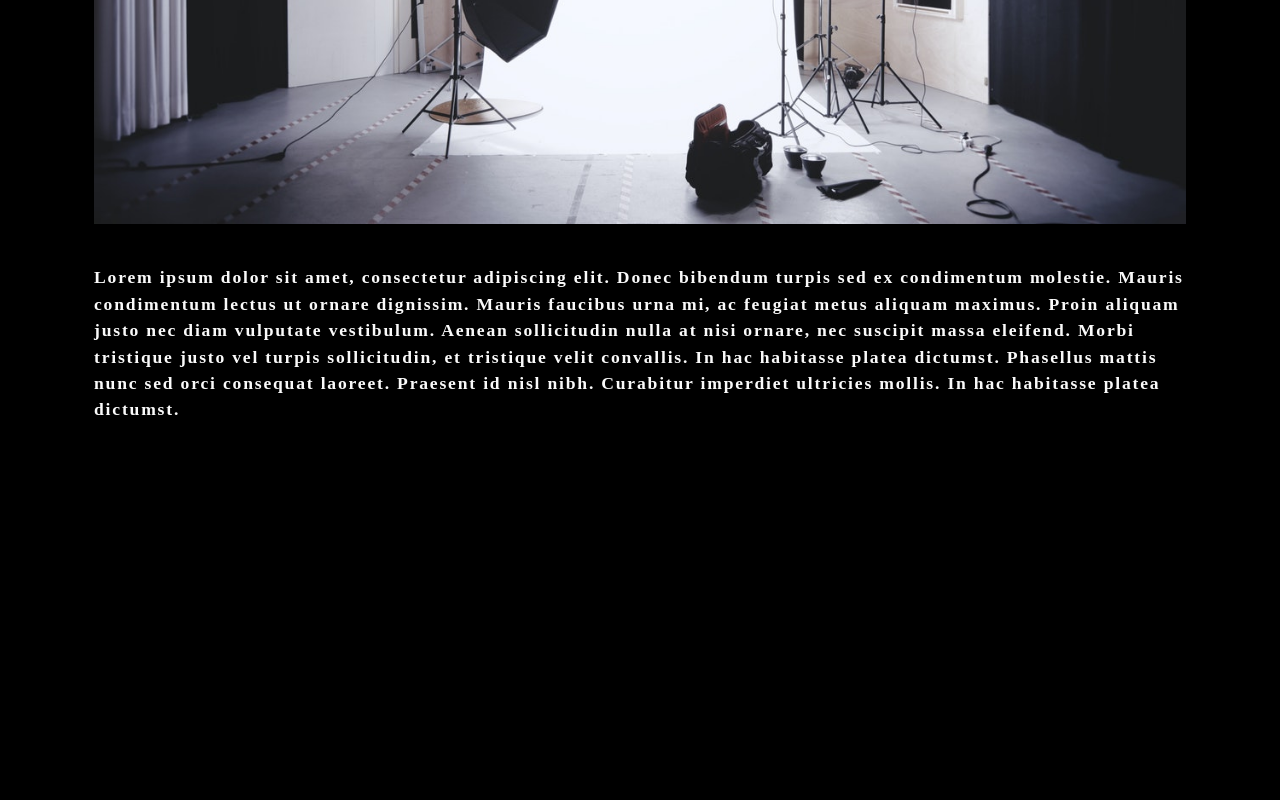
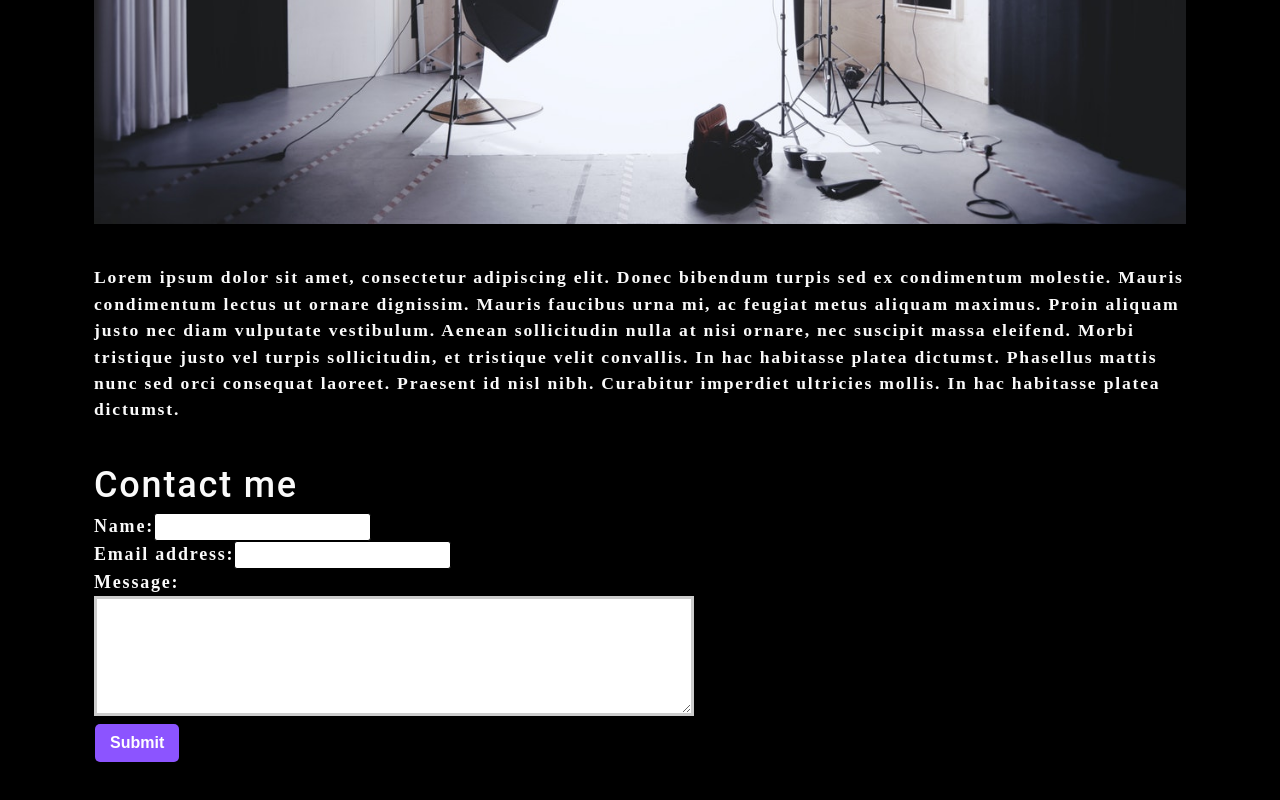
Before and after one commit to dcharney/photo-port, a React (Create React App) app: page / in a window 1280 px wide. Shown: the part 1757-2557 px from the top of the page. Before the commit the page ends 2270 px from the top, so only its background shows below. Built offline with nearby package versions, Linux system fonts and the light colour scheme.

Commit message:
basic contact form elements rendered

```diff
--- a/src/App.js
+++ b/src/App.js
@@ -2,6 +2,7 @@
 import About from './components/About';
 import Nav from './components/Nav';
 import Gallery from './components/Gallery';
+import Contact from './components/Contact';
 
 function App() {
     const [categories] = useState([
@@ -20,6 +21,7 @@
             <main>
                 <Gallery currentCategory={currentCategory}></Gallery>
                 <About></About>
+                <Contact></Contact>
             </main>
         </div>
     );
--- /dev/null
+++ b/src/components/Contact/index.js
@@ -0,0 +1,27 @@
+import React from 'react'
+
+function ContactForm() {
+    //JSX
+    return (
+        <section>
+            <h1>Contact me</h1>
+            <form id="contact-form">
+                <div>
+                    <label htmlFor="name">Name:</label>
+                    <input type="text" name="name" />
+                </div>
+                <div>
+                    <label htmlFor="email">Email address:</label>
+                    <input type="email" name="email" />
+                </div>
+                <div>
+                    <label htmlFor="message">Message:</label>
+                    <textarea name="message" rows="5" />
+                </div>
+                <button type="submit">Submit</button>
+            </form>
+        </section>
+    )
+}
+
+export default ContactForm;
```
